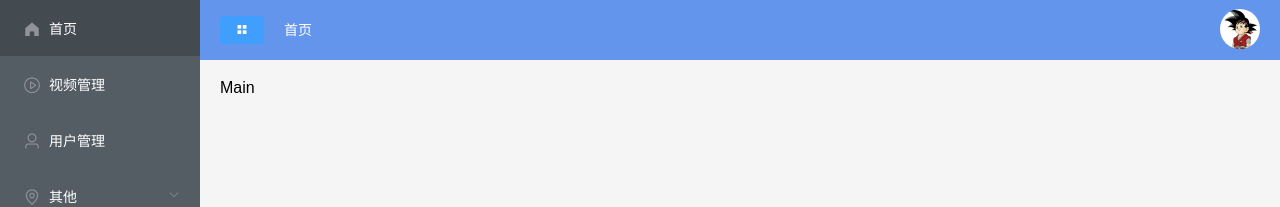
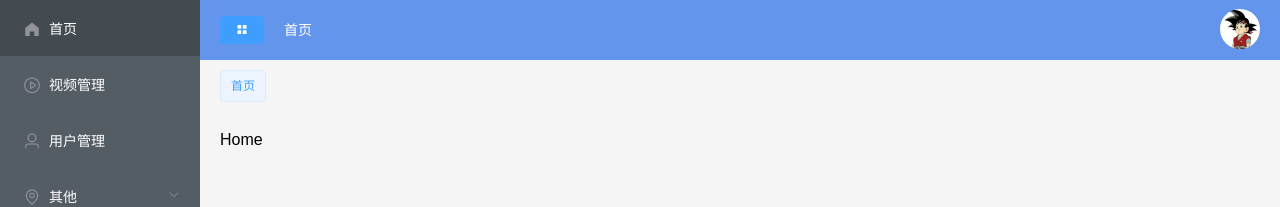
Before and after one commit to mantianyy/vue-elementui-2, a Vue app: page /#/ in a window 1280 px wide. Shown: the top 207 px of the page. Built offline with nearby package versions, Linux system fonts and the light colour scheme.

Commit message:
vue-elementui-2#0920  更新 面包屑、导航栏、页面显示连通

```diff
--- a/src/components/CommonAside.vue
+++ b/src/components/CommonAside.vue
@@ -33,16 +33,17 @@ export default {
   data() {
     return {
       asideMenu: [
-        { path: '/', label: '首页', icon: 's-home' },
-        { path: '/video', label: '视频管理', icon: 'video-play' },
-        { path: '/user', label: '用户管理', icon: 'user' },
+        { name: 'home', path: '/', label: '首页', icon: 's-home' },
+        { name: 'video', path: '/video', label: '视频管理', icon: 'video-play' },
+        { name: 'user', path: '/user', label: '用户管理', icon: 'user' },
         {
           path: '/other',
           label: '其他',
+          name: 'other',
           icon: 'location-outline',
           children: [
-            { path: '/other/other1', label: '其他1', icon: 'dot-square' },
-            { path: '/other/other2', label: '其他2', icon: 'line-square' }
+            { name: 'other1', path: '/other/other1', label: '其他1', icon: 'dot-square' },
+            { name: 'other2', path: '/other/other2', label: '其他2', icon: 'line-square' }
           ]
         }
       ]
@@ -50,6 +51,7 @@ export default {
   },
   methods: {
     clickMenu: function(item) {
+      this.$router.push({ name: item.name, path: item.path })
       this.$store.commit('selectMenu', item)
     }
   }
--- /dev/null
+++ b/src/components/CommonTab.vue
@@ -0,0 +1,52 @@
+<template>
+  <div class="tags">
+    <el-tag
+      :key="tag.name"
+      v-for="tag in tags"
+      :closable="tag.name !== 'home'"
+      :disable-transitions="false"
+      @close="handleClose(tag)"
+      @click="changeSelect(tag)"
+    >
+      {{ tag.label }}
+    </el-tag>
+  </div>
+</template>
+
+<script>
+import { mapState, mapMutations } from 'vuex'
+export default {
+  name: 'CommonTab',
+  computed: {
+    ...mapState({
+      tags: state => state.tab.tabList
+    })
+  },
+  data() {
+    return {}
+  },
+  methods: {
+    ...mapMutations({
+      close: 'closeTab'
+    }),
+    handleClose(tag) {
+      // this.dynamicTags.splice(this.dynamicTags.indexOf(tag), 1)
+      this.close(tag)
+    },
+    changeSelect(tag) {
+      this.$router.push({ name: tag.name, path: tag.path })
+      this.$store.commit('selectMenu', tag)
+    }
+  }
+}
+</script>
+
+<style stylus="scss" scoped>
+.tags {
+  padding: 10px;
+}
+
+.el-tag {
+  margin-left: 10px;
+}
+</style>
--- a/src/router/index.js
+++ b/src/router/index.js
@@ -3,7 +3,19 @@ import VueRouter from 'vue-router'
 
 Vue.use(VueRouter)
 
-const routes = [{ path: '/', component: () => import('@/views/Main.vue') }]
+const routes = [
+  {
+    path: '/',
+    component: () => import('@/views/Main.vue'),
+    children: [
+      { name: 'home', path: '/', component: () => import('@/views/home/Home') },
+      { name: 'video', path: '/video', component: () => import('@/views/user-manager/UserManager') },
+      { name: 'other1', path: '/other/other1', component: () => import('@/views/other/PageOne') },
+      { name: 'other2', path: '/other/other2', component: () => import('@/views/other/PageTwo') },
+      { name: 'user', path: '/user', component: () => import('@/views/video-manager/VideoManager') }
+    ]
+  }
+]
 
 const router = new VueRouter({
   routes
--- a/src/store/tab.js
+++ b/src/store/tab.js
@@ -1,12 +1,24 @@
 export default {
   state: {
     menu: [],
-    currentMenu: null
+    currentMenu: null,
+    tabList: [{ name: 'home', path: '/', label: '首页', icon: 's-home' }]
   },
   mutations: {
     selectMenu: function(state, val) {
-      //val.label === 'home' ? (state.currentMenu = val) : (state.currentMenu = null)
-      val.label === '首页' ? (state.currentMenu = null) : (state.currentMenu = val)
+      //val.label === '首页' ? (state.currentMenu = null) : (state.currentMenu = val)
+      if (val.name === 'home') {
+        state.currentMenu = null
+      } else {
+        state.currentMenu = val
+        let result = state.tabList.findIndex(item => item.name === state.currentMenu.name)
+        console.log(result)
+        result === -1 ? state.tabList.push(val) : ''
+      }
+    },
+    closeTab: function(state, val) {
+      let result = state.tabList.findIndex(item => item.name === val.name)
+      state.tabList.splice(result, 1)
     }
   },
   actions: {}
--- a/src/views/Main.vue
+++ b/src/views/Main.vue
@@ -5,7 +5,10 @@
     </el-aside>
     <el-container>
       <el-header><common-header></common-header></el-header>
-      <el-main>Main</el-main>
+      <common-tab></common-tab>
+      <el-main>
+        <router-view />
+      </el-main>
     </el-container>
   </el-container>
 </template>
@@ -13,12 +16,14 @@
 <script>
 import CommonAside from '../components/CommonAside'
 import CommonHeader from '../components/CommonHeader'
+import CommonTab from '../components/CommonTab'
 
 export default {
   name: 'Main',
   components: {
     'common-aside': CommonAside,
-    'common-header': CommonHeader
+    'common-header': CommonHeader,
+    'common-tab': CommonTab
   }
 }
 </script>
--- /dev/null
+++ b/src/views/home/Home.vue
@@ -0,0 +1,11 @@
+<template>
+  <div>Home</div>
+</template>
+
+<script>
+export default {
+  name: 'Home'
+}
+</script>
+
+<style scoped></style>
--- /dev/null
+++ b/src/views/other/PageOne.vue
@@ -0,0 +1,11 @@
+<template>
+  <div>PageOne</div>
+</template>
+
+<script>
+export default {
+  name: 'PageOne'
+}
+</script>
+
+<style scoped></style>
--- /dev/null
+++ b/src/views/other/PageTwo.vue
@@ -0,0 +1,11 @@
+<template>
+  <div>PageTwo</div>
+</template>
+
+<script>
+export default {
+  name: 'PageTwo'
+}
+</script>
+
+<style scoped></style>
--- /dev/null
+++ b/src/views/user-manager/UserManager.vue
@@ -0,0 +1,11 @@
+<template>
+  <div>UserManager</div>
+</template>
+
+<script>
+export default {
+  name: 'UserManager'
+}
+</script>
+
+<style scoped></style>
--- /dev/null
+++ b/src/views/video-manager/VideoManager.vue
@@ -0,0 +1,11 @@
+<template>
+  <div>VideoManager</div>
+</template>
+
+<script>
+export default {
+  name: 'VideoManager'
+}
+</script>
+
+<style scoped></style>
```
